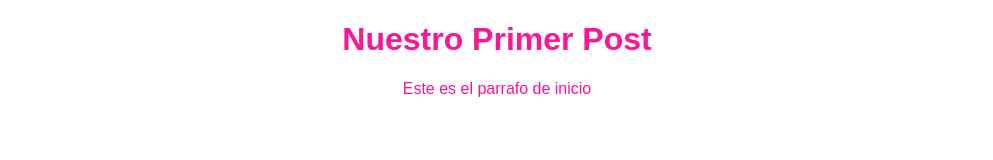
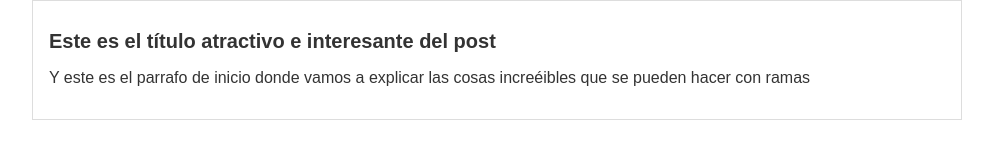
Before and after one commit to GabyAr20-4/Blog-, a plain HTML site: page index.html in a window 1280 px wide. Shown: the whole page, without its empty margins (143-1136 px from the left). Drawn offline with Linux system fonts and the light colour scheme.

Commit message:
Commit al master en su version mas reciente

```diff
--- a/css/estilos.css
+++ b/css/estilos.css
@@ -1,6 +1,22 @@
 body
 {
-    font-family: Arial;
-    color: deeppink;
+    color: #333;
     text-align: center;
+    font-family: "Arial";
+    font-size: 16px;
+    margin: 0;
+    padding: 0;
 }
+#container
+{
+    width: 70%;
+    padding: 1em;
+    text-align: left;
+    border: 1px solid #DDD;
+    margin: 0 auto;
+}
+
+#container h1
+{
+    font-size: 20px;
+}
--- a/index.html
+++ b/index.html
@@ -1,12 +1,15 @@
-<!DOCTYPE html>
-<html lang="en">
-<head>
-    <meta charset="UTF-8">
-    <meta name="viewport" content="width=device-width, initial-scale=1.0">
-    <link rel="stylesheet" href="css/estilos.css">
-</head>
-<body>
-    <h1>Nuestro Primer Post</h1>
-    <p>Este es el parrafo de inicio</p>
-</body>
+<html>
+    <head>
+        <title>El titulo del post</title>
+        <link rel="stylesheet" href="css/estilos.css" />
+    </head>
+    <body>
+        <div id="container">
+
+            <div id="post">
+                <h1>Este es el título atractivo e interesante del post</h1>
+                <p>Y este es el parrafo de inicio donde vamos a explicar las cosas increéibles que se pueden hacer con ramas</p>
+            </div>
+        </div>
+    </body>
 </html>
```
